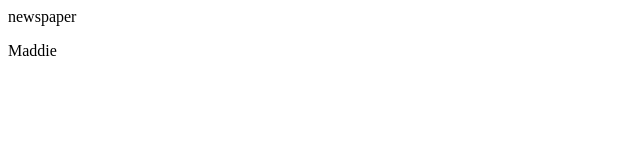
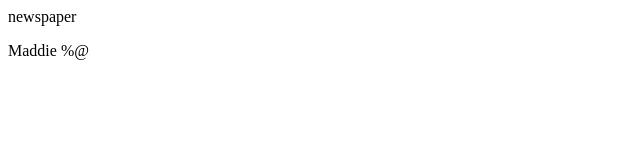
Before and after one commit to bhoomi-02/newspaper-layout, a plain HTML site: page index.html in a window 1280 px wide. Shown: the full height of the page, 0-640 px from the left. Drawn offline with Linux system fonts and the light colour scheme.

Commit message:
add new changes

```diff
--- a/index.html
+++ b/index.html
@@ -1,4 +1,4 @@
 <p> newspaper
 
 </p>
-<p>Maddie</p>
+<p>Maddie %@</p>
```
